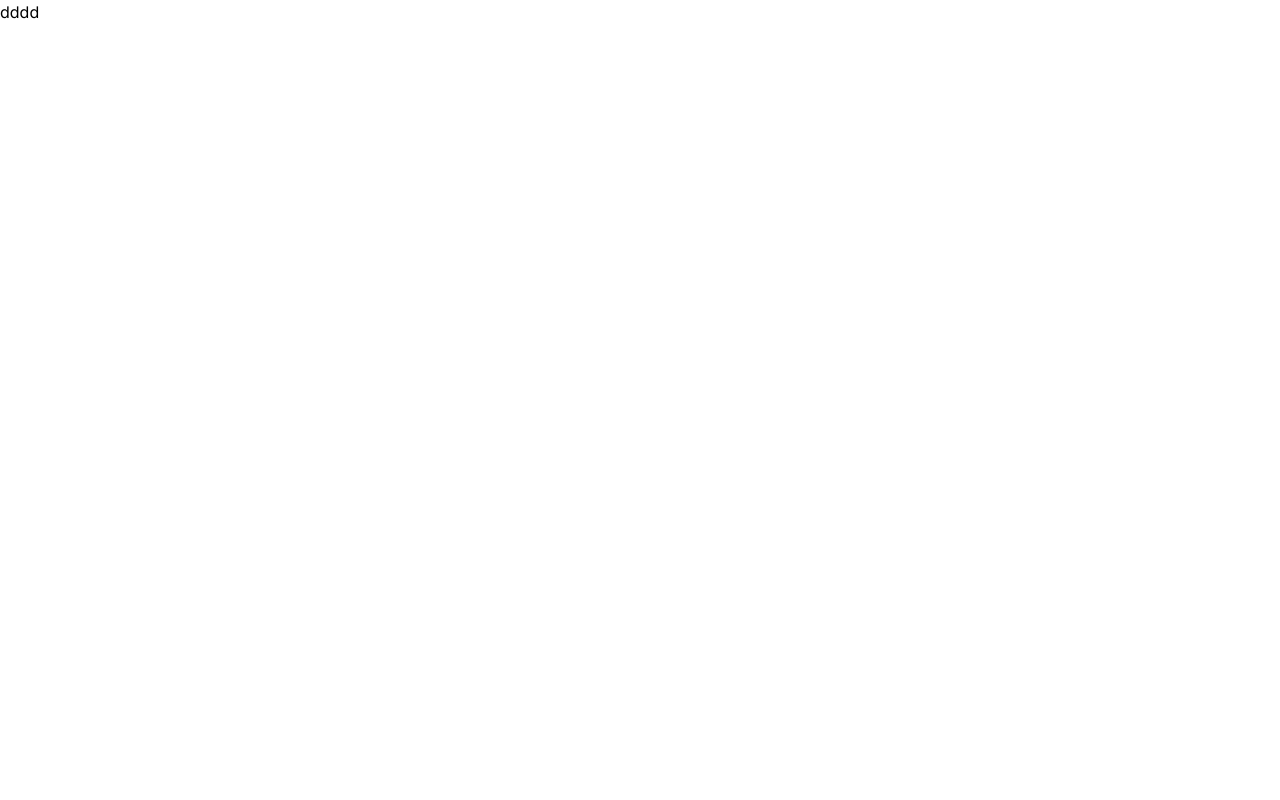
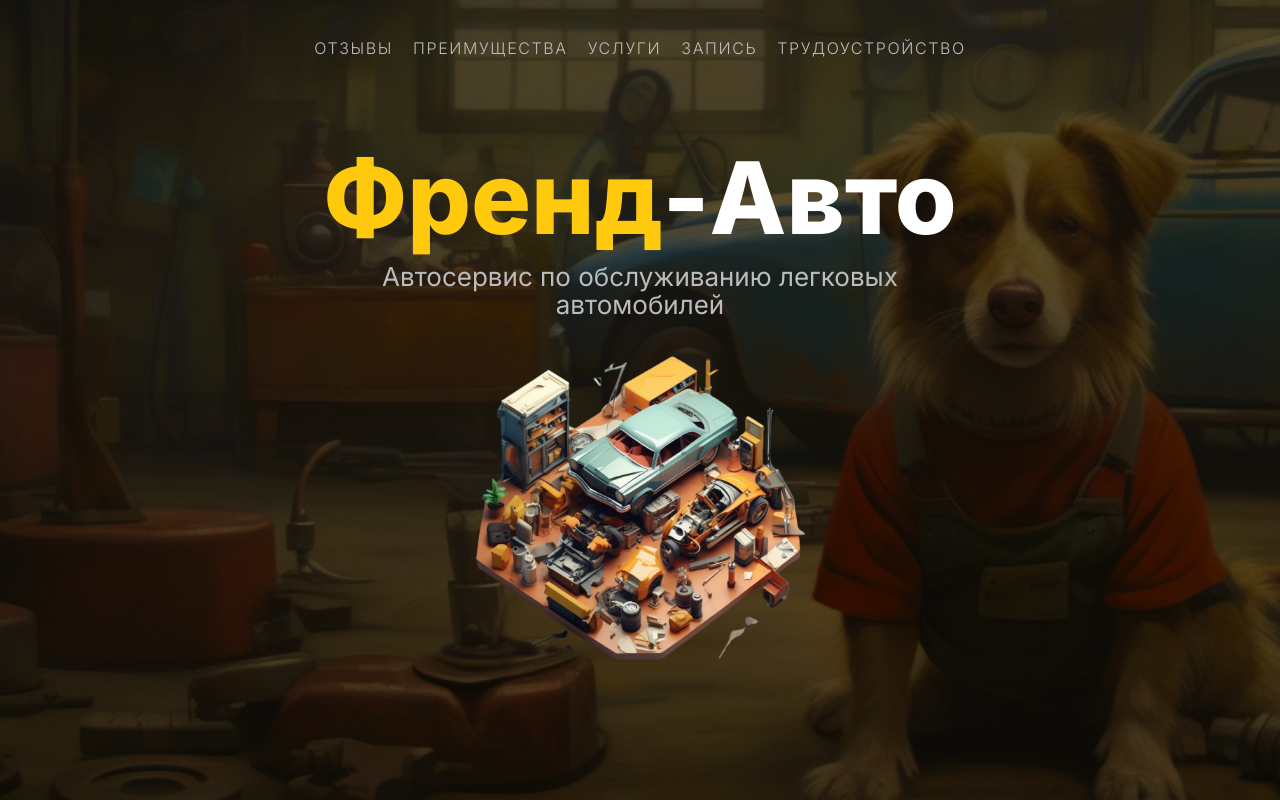
Before and after one commit to echo-tokyo/FriendAuto, a React (Vite) app: page / in a window 1280 px wide. Built offline with nearby package versions, Linux system fonts and the light colour scheme.

Commit message:
1st screen

```diff
--- a/src/assets/global.css
+++ b/src/assets/global.css
@@ -1,4 +1,22 @@
 @import url('https://fonts.googleapis.com/css2?family=Inter:wght@100..900&display=swap');
 html, body{
 	font-family: 'Inter', sans-serif;
+	height: 100%;
+	cursor: default;
 }
+h1{
+	font-size: 100px;
+	font-weight: 800;
+}
+h2{
+	font-size: 50px;
+	font-weight: 800;
+}
+h3{
+	font-size: 26px;
+	font-weight: 400;
+}
+h4{
+	font-size: 16px;
+	font-weight: 300;
+}
--- /dev/null
+++ b/src/components/mainPage/firstScreen/FirstScreen.css
@@ -0,0 +1,45 @@
+.mainScreen{
+	height: 100svh;
+	background-image: url('../../../../public/bg.png');
+	background-repeat: no-repeat;
+	background-position: center;
+	background-size: cover;
+	color: white;
+}
+header{
+	display: flex;
+	justify-content: center;
+	gap: 20px;
+	font-weight: bold;
+	letter-spacing: 0.1em;
+	color: #bcbcbc;
+	padding-top: 40px;
+}
+header h4:hover{
+	transition: 0.1s;
+	color: white;
+}
+.title{
+	display: flex;
+	flex-direction: column;
+	align-items: center;
+	gap: 10px;
+	padding-top: 85px;
+	text-align: center;
+	color: #bcbcbc;
+}
+.title h1{
+	color: #ffca0e;
+}
+.title span{
+	color: white;
+}
+.img{
+	display: flex;
+	justify-content: center;
+	align-items: flex-end;
+	padding-top: 20px;
+}
+img{
+	width: 350px;
+}
--- a/src/components/mainPage/firstScreen/FirstScreen.jsx
+++ b/src/components/mainPage/firstScreen/FirstScreen.jsx
@@ -1,6 +1,23 @@
+import './FirstScreen.css'
+
 const FirstScreen = () => {
 	return (
-		<p>dddd</p>
+		<div className="mainScreen">
+			<header>
+				<h4>ОТЗЫВЫ</h4>
+				<h4>ПРЕИМУЩЕСТВА</h4>
+				<h4>УСЛУГИ</h4>
+				<h4>ЗАПИСЬ</h4>
+				<h4>ТРУДОУСТРОЙСТВО</h4>
+			</header>
+			<div className="title">
+				<h1>Френд<span>-Авто</span></h1>
+				<h3>Автосервис по обслуживанию легковых <br /> автомобилей</h3>
+			</div>
+			<div className="img">
+				<img src="../../../../public/service.png" alt="" />
+			</div>
+		</div>
 	)
 }
 
```
Also changed, not shown: public/bg.png (added), public/service.png (added).
